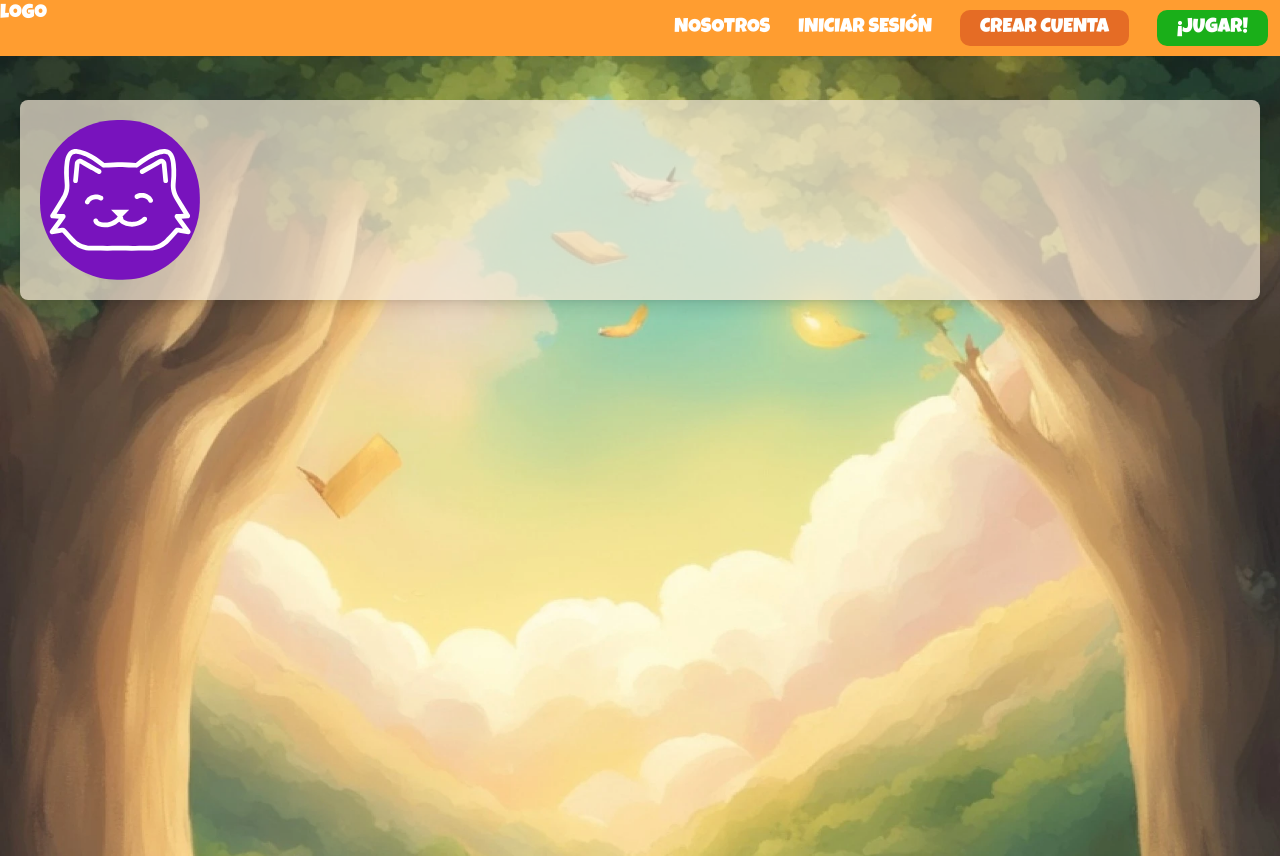
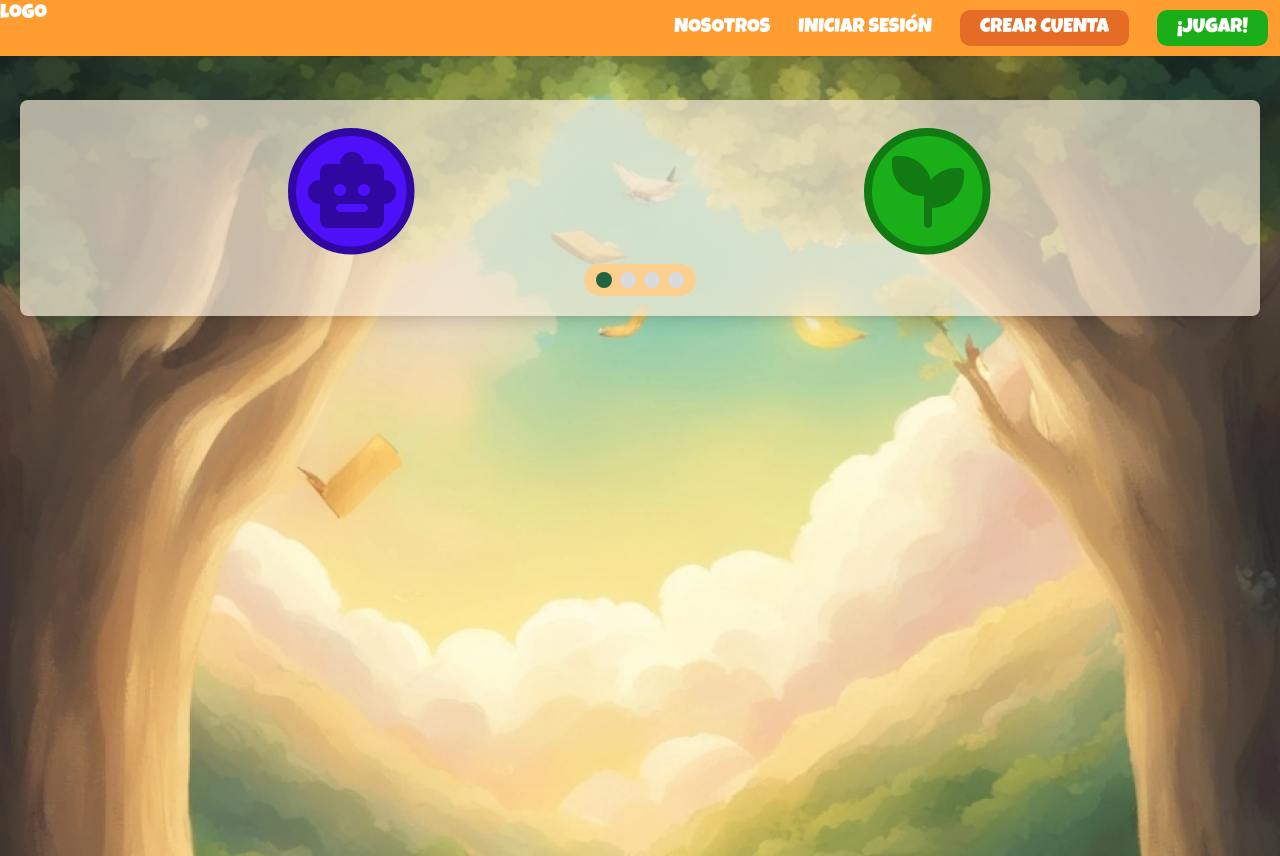
Before and after one commit to Randomlandia/frontend, a Next.js app: page /sandias in a window 1280 px wide. Built offline with nearby package versions, Linux system fonts and the light colour scheme; a web font is replaced by a local one.

Commit message:
updates on MenuTemasCarusel

```diff
--- a/components/MenuTemas.jsx
+++ /dev/null
@@ -1,9 +0,0 @@
-import TemaContainer from './TemaContainer'
-
-export default function MenuTemas() {
-  return (
-    <div>
-      <TemaContainer bool={true} topic='artes' />
-    </div>
-  )
-}
--- /dev/null
+++ b/components/MenuTemasSlider.jsx
@@ -0,0 +1,56 @@
+import { useState } from 'react'
+import TemaContainer from './TemaContainer'
+
+const slides = [
+  { id: 1, content: (<TemaContainer bool={true} name="nerd" />) },
+  { id: 2, content: (<TemaContainer bool={true} name="ciencias" />) },
+  { id: 3, content: (<TemaContainer bool={true} name="idiomas" />) },
+  { id: 4, content: (<TemaContainer bool={true} name="deportes" />) },
+  { id: 5, content: (<TemaContainer bool={true} name="vida" />) },
+  { id: 6, content: (<TemaContainer bool={true} name="artes" />) },
+  { id: 7, content: (<TemaContainer bool={true} name="mundo" />) },
+  { id: 8, content: (<TemaContainer bool={true} name="matematicas" />) },
+]
+
+export default function Carousel() {
+  const [currentSlide, setCurrentSlide] = useState(0)
+  const totalSlides = slides.length
+  const slidesPerPage = 2
+
+  const goToSlide = (index) => {
+    setCurrentSlide(index)
+  }
+
+  return (
+    <div className='grid justify-items-center'>
+      <div className="flex justify-between items-center">
+        <div className="w-full overflow-hidden">
+          <div
+            className="flex transition-transform duration-500"
+            style={{ transform: `translateX(-${currentSlide * 100 / slidesPerPage}%)` }}
+          >
+            {slides.map((slide, index) => (
+              <div
+                key={slide.id}
+                className="flex-shrink-0 w-1/2 p-2"
+              >
+                <div className="h-32 flex items-center justify-center">
+                  {slide.content}
+                </div>
+              </div>
+            ))}
+          </div>
+        </div>
+      </div>
+      <div className="flex justify-center space-x-2 py-2 px-3 rounded-full bg-[#FBCF8E]">
+        {Array(Math.ceil(totalSlides / slidesPerPage)).fill().map((_, index) => (
+          <button
+            key={index}
+            onClick={() => goToSlide(index * slidesPerPage)}
+            className={`w-4 h-4 rounded-full ${index * slidesPerPage === currentSlide ? 'bg-dgreen' : 'bg-grey'}`}
+          ></button>
+        ))}
+      </div>
+    </div>
+  )
+}
--- a/components/TemaContainer.jsx
+++ b/components/TemaContainer.jsx
@@ -1,48 +1,59 @@
-import PropTypes from 'prop-types'
+import PropTypes from "prop-types"
+import { useRouter } from "next/router"
 
 export default function TemaContainer({ bool, name }) {
+  const router = useRouter()
+
   const badges = {
     default: {
-      color: '/default_avatar.svg',
-      grey: '/default_avatar.svg'
+      color: "/default_avatar.svg",
+      grey: "/default_avatar.svg"
     },
     idiomas: {
-      color: '/B_IDIOMAS.svg',
-      grey: '/B_IDIOMASgrey.svg'
+      color: "/B_IDIOMAS.svg",
+      grey: "/B_IDIOMASgrey.svg"
     },
     matematicas: {
-      color: '/B_MATE.svg',
-      grey:'/B_MATEgrey.svg'
+      color: "/B_MATE.svg",
+      grey: "/B_MATEgrey.svg"
     },
     ciencias: {
-      color: '/B_CIENCIA.svg',
-      grey: '/B_CIENCIAgrey.svg'
+      color: "/B_CIENCIA.svg",
+      grey: "/B_CIENCIAgrey.svg"
     },
     mundo: {
-      color: '/B_MUNDO.svg',
-      grey: '/B_MUNDOgrey.svg',
+      color: "/B_MUNDO.svg",
+      grey: "/B_MUNDOgrey.svg"
     },
     deportes: {
-      color: '/B_DEPORTE.svg',
-      grey: '/B_DEPORTEgrey.svg',
+      color: "/B_DEPORTE.svg",
+      grey: "/B_DEPORTEgrey.svg"
     },
     vida: {
-      color: '/B_VIDA.svg',
-      grey: '/B_VIDA.svg',
+      color: "/B_VIDA.svg",
+      grey: "/B_VIDA.svg"
     },
     nerd: {
-      color: '/B_NERD.svg',
-      grey: '/B_NERDgrey.svg',
+      color: "/B_NERD.svg",
+      grey: "/B_NERDgrey.svg"
     },
     artes: {
-      color: '/B_ARTE.svg',
-      grey: '/B_ARTEgrey.svg'
+      color: "/B_ARTE.svg",
+      grey: "/B_ARTEgrey.svg"
     }
   }
 
+  const handleClick = () => {
+    router.push(`/sandias/${name}`)
+  }
+
   return (
-    <div>
-      {bool? <img src={badges[name].color} alt={name} className='h-40 w-40'/> : <img src={badges[name].grey} alt={name} className='h-40 w-40'/>}
+    <div onClick={handleClick} className="cursor-pointer">
+      <img
+        src={bool ? badges[name].color : badges[name].grey}
+        alt={name}
+        className={badges[name] == "default" ? "h-40 w-40" : "h-32 w-32"}
+      />
     </div>
   )
 }
@@ -54,5 +65,5 @@ TemaContainer.propTypes = {
 
 TemaContainer.defaultProps = {
   bool: false,
-  name: 'default'
+  name: "default"
 }
--- a/package.json
+++ b/package.json
@@ -20,7 +20,8 @@
     "react-dom": "^18.3.1",
     "react-hook-form": "^7.52.0",
     "react-icons": "^5.0.1",
-    "rsuite": "^5.64.1"
+    "rsuite": "^5.64.1",
+    "swiper": "^11.1.4"
   },
   "devDependencies": {
     "autoprefixer": "^10.4.19",
--- a/pages/sandias/[topic].jsx
+++ b/pages/sandias/[topic].jsx
@@ -0,0 +1,7 @@
+export default function Sandia () {
+  return (
+    <p>
+      Randy muestra las sandias
+    </p>
+  )
+}
--- a/pages/sandias/index.jsx
+++ b/pages/sandias/index.jsx
@@ -1,11 +1,11 @@
 import Navbar from '@/components/Navbar'
 import Background from '@/components/Background'
-import MenuTemas from '@/components/MenuTemas'
+import MenuTemas from '@/components/MenuTemasSlider'
 import { useEffect } from 'react'
 
 export default function MenuSandias() {
   return (
-    <div className='relative overflow-hidden font-mont '>
+    <div className='relative overflow-hidden font-mont'>
       <Navbar />
       <Background />
       <div className='absolute top-20 left-0 w-full z-20'>
--- a/postcss.config.js
+++ b/postcss.config.js
@@ -3,4 +3,5 @@ module.exports = {
     tailwindcss: {},
     autoprefixer: {},
   },
+
 }
```
Also changed, not shown: public/B_MUNDO.svg (renamed from public/B MUNDO.svg), 1 other file (tests, documents, lock files or other folders).
